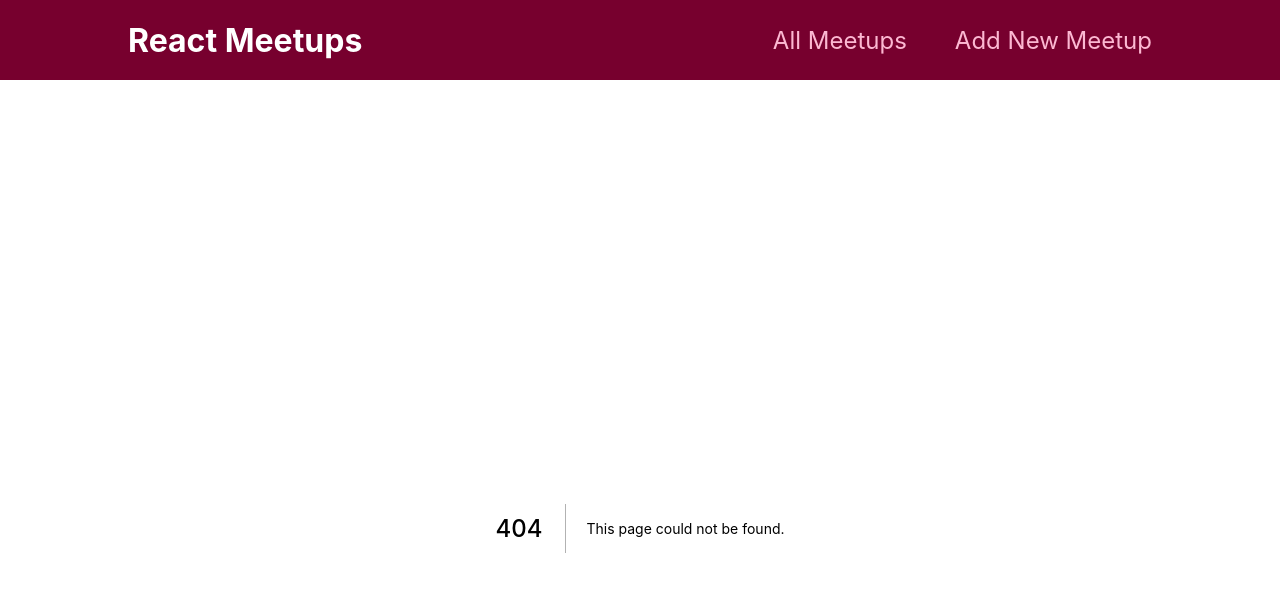
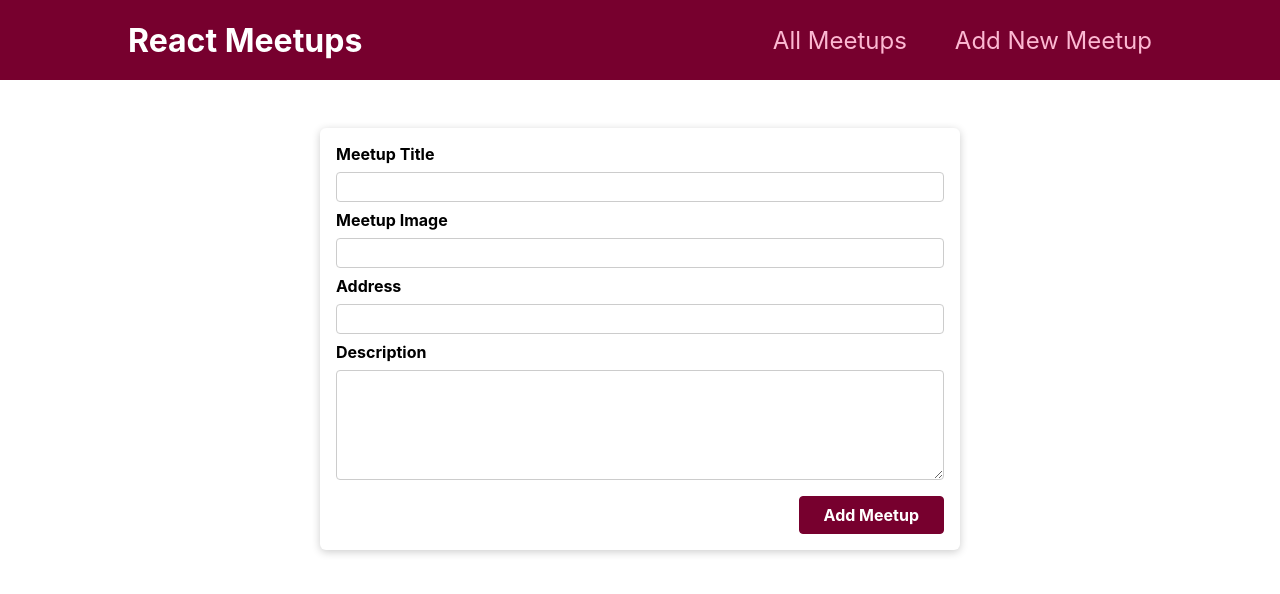
Before and after one commit to ahmd199106/MeetUpClone, a Next.js app: page /new-meetup in a window 1280 px wide. Before the commit this address had no page. Shown: the top 594 px of the page. Built offline with nearby package versions, Linux system fonts and the light colour scheme.

Commit message:
feat(meetUForm): the new meetup form that sends the post request to the new '/new-meetup.js' api end point and console.logs a success message upon receiiving a response.status of 201

```diff
--- /dev/null
+++ b/pages/new-meetup.js
@@ -0,0 +1,24 @@
+import NewMeetupForm from '../components/meetups/NewMeetupForm';
+import { useRouter } from 'next/router';
+
+function NewMeetupPage() {
+  const router = useRouter();
+  const addMeetUpHandler = async (enteredmeetup) => {
+    const response = await fetch('/api/new-meetup', {
+      method: 'POST',
+      body: JSON.stringify(enteredmeetup),
+      headers: { 'Content-Type': 'application/json' },
+    });
+
+    const data = await response.json();
+
+    if (response.status === 201) {
+      console.log('item successfully added to mongodb');
+      router.push('/');
+    }
+  };
+
+  return <NewMeetupForm onAddMeetup={addMeetUpHandler} />;
+}
+
+export default NewMeetupPage;
```
Also changed, not shown: 1 other file (tests, documents, lock files or other folders).
